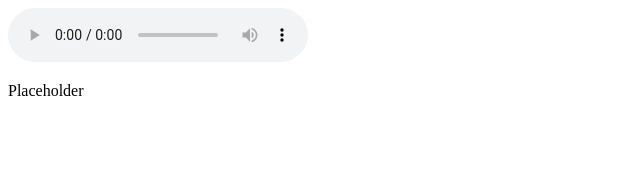
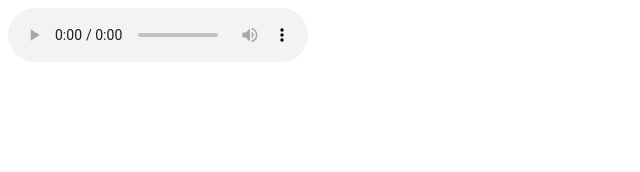
Before and after one commit to tf3/smarter-audio-player, a React app: page / in a window 1280 px wide. Shown: the top 172 px of the page, without its empty margins (0-640 px from the left). Built offline with nearby package versions, Linux system fonts and the light colour scheme; the HTML template or start-up script is replaced by a standard one.

Commit message:
Show current speaker

```diff
--- a/src/components/App.js
+++ b/src/components/App.js
@@ -1,4 +1,4 @@
-import React, { useState }  from 'react';
+import React, { useState } from 'react';
 import getFormattedTranscript from '../utils/getFormattedTranscript';
 import AudioPlayer from './AudioPlayer';
 import Controls from './Controls';
@@ -7,14 +7,14 @@ const uri = '../69--Jeffrey-Ding-on-Chinas-AI-dream-Feb-6.mp3';
 const transcript = getFormattedTranscript();
 
 const App = () => {
-  const [playTime, setPlayTime] = useState('');
+  const [playtime, setPlaytime] = useState('');
 
-  console.log(playTime);
+  console.log(playtime);
 
   return (
     <div>
-      <AudioPlayer uri={uri} setPlayTime={setPlayTime} />
-      <Controls />
+      <AudioPlayer uri={uri} setPlaytime={setPlaytime} />
+      <Controls transcript={transcript} playtime={playtime} />
     </div>
   );
 };
--- a/src/components/AudioPlayer.js
+++ b/src/components/AudioPlayer.js
@@ -1,13 +1,13 @@
 import React, { useEffect, useRef } from 'react';
 
-const AudioPlayer = ({ uri, setPlayTime }) => {
+const AudioPlayer = ({ uri, setPlaytime }) => {
   const audioPlayerNode = useRef(null);
 
   const handleTimeUpdate = () => {
     const { current } = audioPlayerNode;
     if (!current) return false;
 
-    return setPlayTime(current.currentTime);
+    return setPlaytime(current.currentTime);
   };
 
   useEffect(() => {
--- a/src/components/Controls.js
+++ b/src/components/Controls.js
@@ -1,7 +1,8 @@
 import React from 'react';
+import getCurrentSpeaker from '../utils/getCurrentSpeaker';
 
-const Controls = () => (
-  <p>Placeholder</p>
+const Controls = ({ playtime, transcript }) => (
+  <p>{getCurrentSpeaker(transcript, playtime)}</p>
 );
 
 export default Controls;
--- /dev/null
+++ b/src/utils/getCurrentSpeaker.js
@@ -0,0 +1,14 @@
+const getCurrentSpeaker = (transcript, playtime) => {
+  const playtimeFallsWithinInterval = ({ start_time, end_time }) => {
+    const startTimeNumber = Number(start_time);
+    const endTimeNumber = Number(end_time);
+    return playtime >= startTimeNumber && playtime <= endTimeNumber;
+  };
+
+  const currentInterval = transcript.find(playtimeFallsWithinInterval);
+
+  if (!currentInterval) return '';
+  return currentInterval.speaker_label;
+};
+
+export default getCurrentSpeaker;
```
